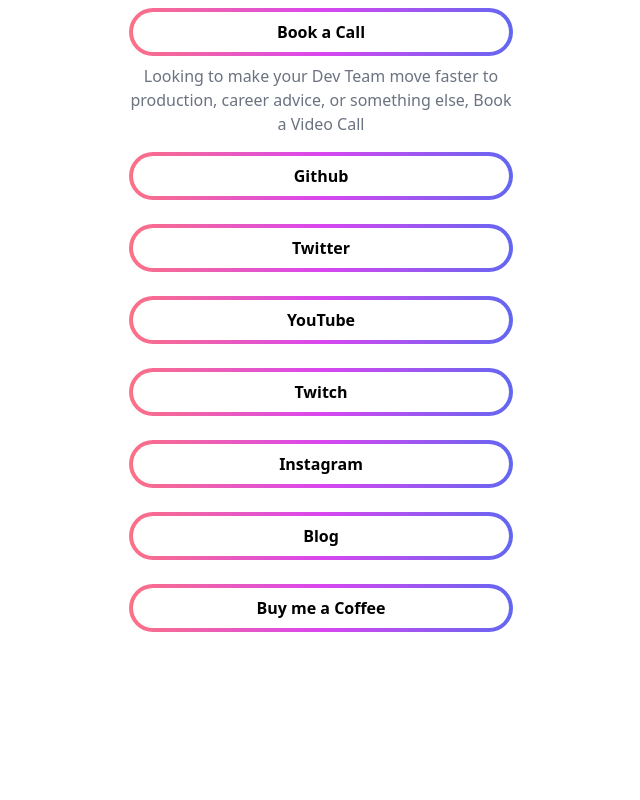
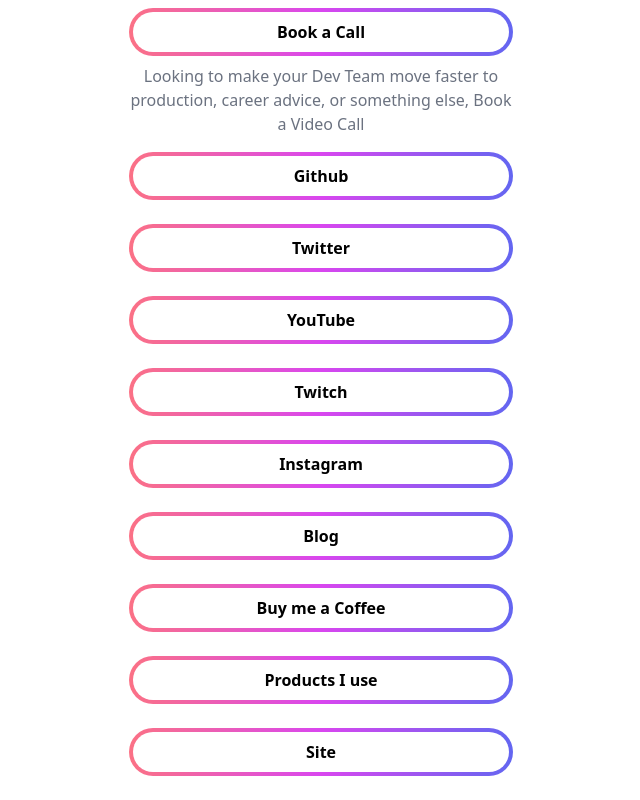
Before and after one commit to koenverburg/site-links, a Next.js app: page / in a window 1280 px wide. Shown: the part 257-1057 px from the top of the page, without its empty margins (319-959 px from the left). Before the commit the page ends 913 px from the top, so only its background shows below. Built offline with nearby package versions, Linux system fonts and the light colour scheme.

Commit message:
feat: added new sites

```diff
--- a/pages/index.tsx
+++ b/pages/index.tsx
@@ -9,7 +9,9 @@
   { label: 'Twitch', href: 'https://www.twitch.tv/conradtheprogrammer' },
   { label: 'Instagram', href: 'https://www.instagram.com/conradtheprogrammer' },
   { label: 'Blog', href: 'https://conradtheprogrammer.medium.com' },
-  { label: 'Buy me a Coffee', href: 'https://www.buymeacoffee.com/conradcoffee' }
+  { label: 'Buy me a Coffee', href: 'https://www.buymeacoffee.com/conradcoffee' },
+  { label: 'Products I use', href: 'https://kit.conradtheprogrammer.com' },
+  { label: 'Site', href: 'https://conradtheprogrammer.com' }
 ]
 
 const useImagePrefix = () => {
```
